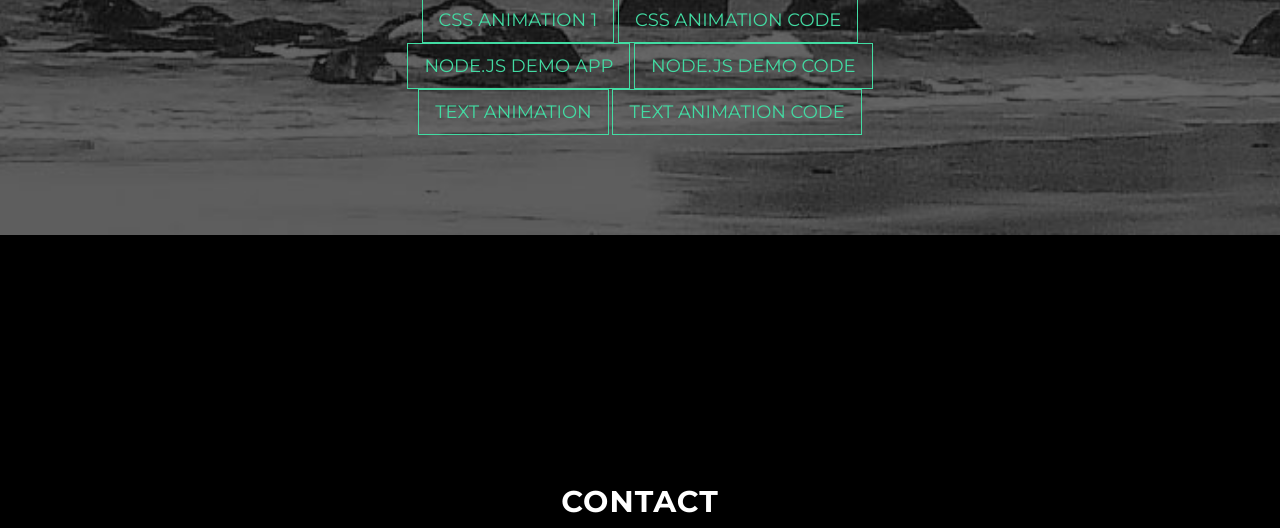
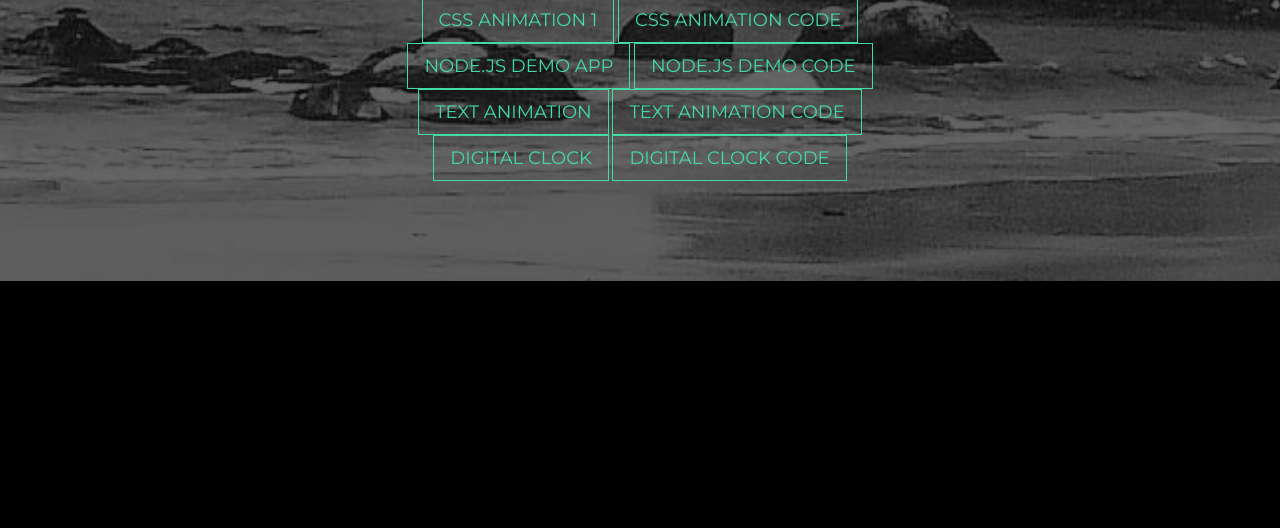
Before and after one commit to paintingreality/portfolionew, a website: page index.html in a window 1280 px wide. Shown: the part 2440-2968 px from the top of the page. Drawn offline with nearby package versions, Linux system fonts and the light colour scheme; some packages are replaced by stand-ins of ours.

Commit message:
clock push

```diff
--- a/index.html
+++ b/index.html
@@ -127,6 +127,9 @@
                     <br>
                     <a href="https://paintingreality.github.io/textanimations/" class="btn btn-default btn-lg">Text Animation</a>
                     <a href="https://github.com/paintingreality/textanimations" class="btn btn-default btn-lg">Text Animation Code</a>
+                    <br>
+                    <a href="https://paintingreality.github.io/digital_clock/" class="btn btn-default btn-lg">Digital Clock</a>
+                    <a href="https://github.com/paintingreality/digital_clock" class="btn btn-default btn-lg">Digital Clock Code</a>
 
                 </div>
             </div>
```
